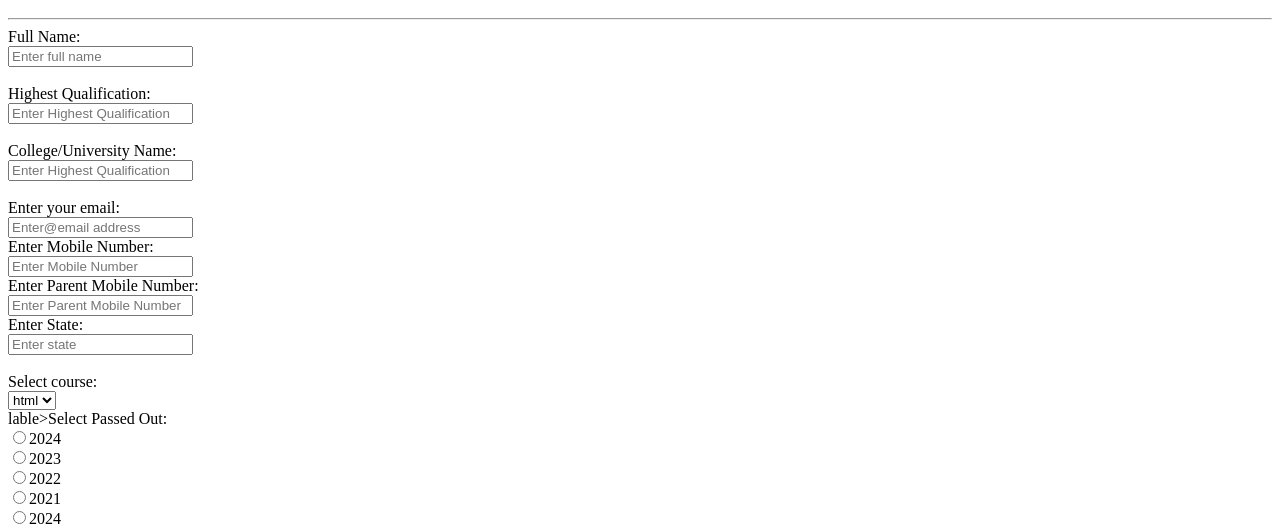
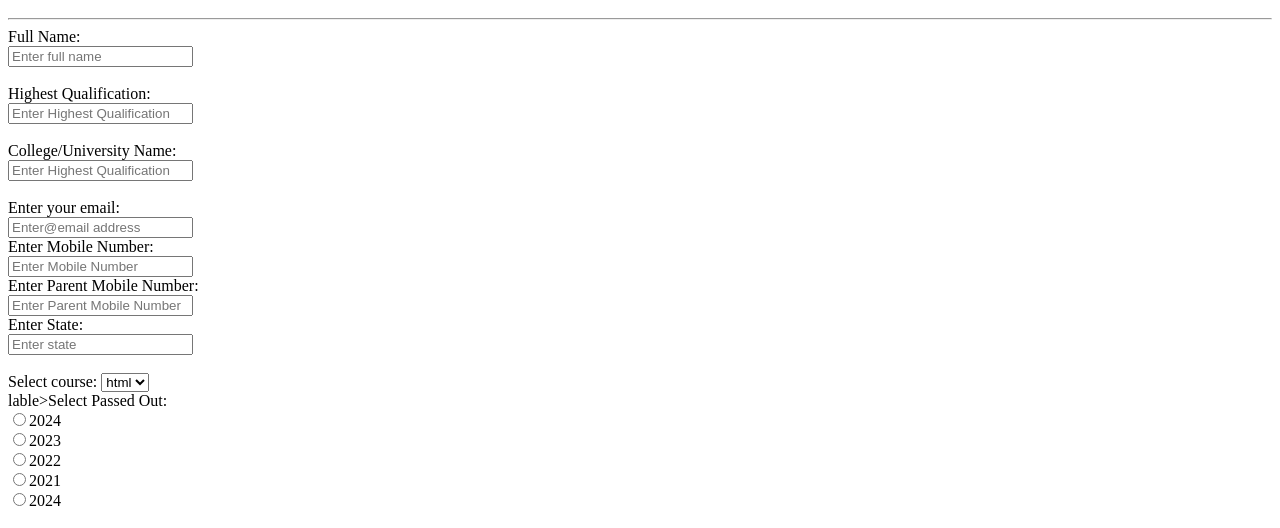
Before and after one commit to akashgitdev/enrollment-form, a plain HTML site: page index.html in a window 1280 px wide. Shown: the part 212-740 px from the top of the page. Drawn offline with Linux system fonts and the light colour scheme.

Commit message:
Update index.html

```diff
--- a/index.html
+++ b/index.html
@@ -36,7 +36,7 @@
     <input type="text" name="state"id="state"requried placeholder="Enter state"/><br/><br/>
 
 
-    <label>Select course:</label><br>
+    <label>Select course:</label>
   <select name="skills" id="skills"><br>
 <option value="html">html</option><br>
 <option value="java">java</option><br>
```
